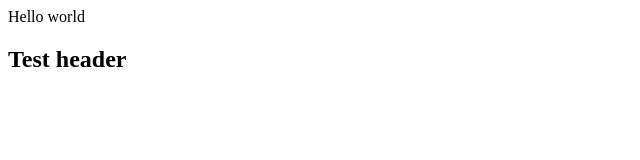
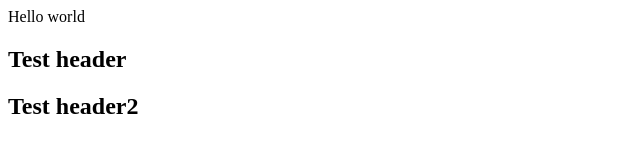
Before and after one commit to josephmudd/codelouisville-demo, a plain HTML site: page index.html in a window 1280 px wide. Shown: the whole page, without its empty margins (0-640 px from the left). Drawn offline with Linux system fonts and the light colour scheme.

Commit message:
Add another header

```diff
--- a/index.html
+++ b/index.html
@@ -3,5 +3,6 @@
 <body>
 Hello world
 <h2>Test header</h2>
+<h2>Test header2</h2>
 </body>
 </html>
```
